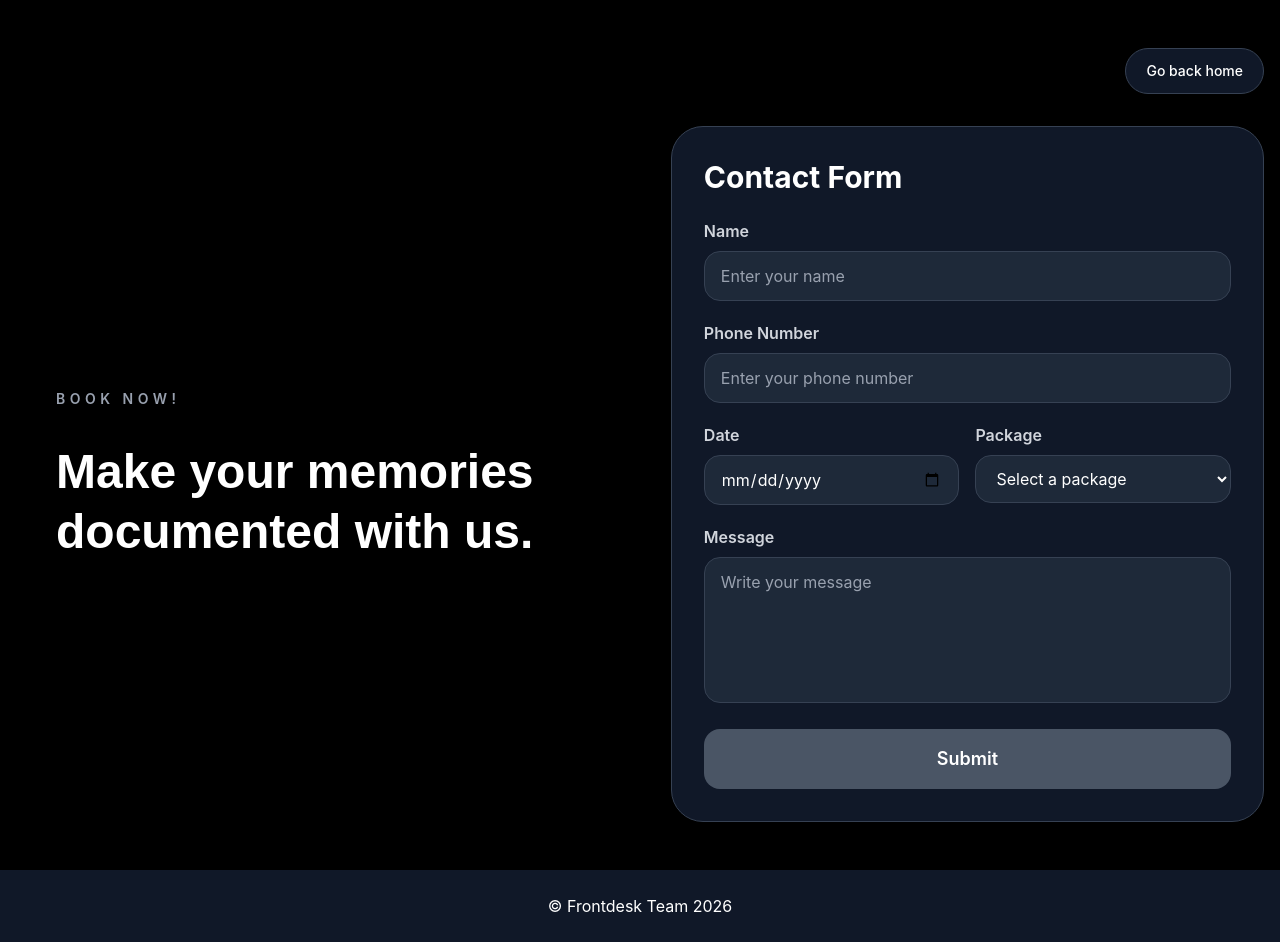
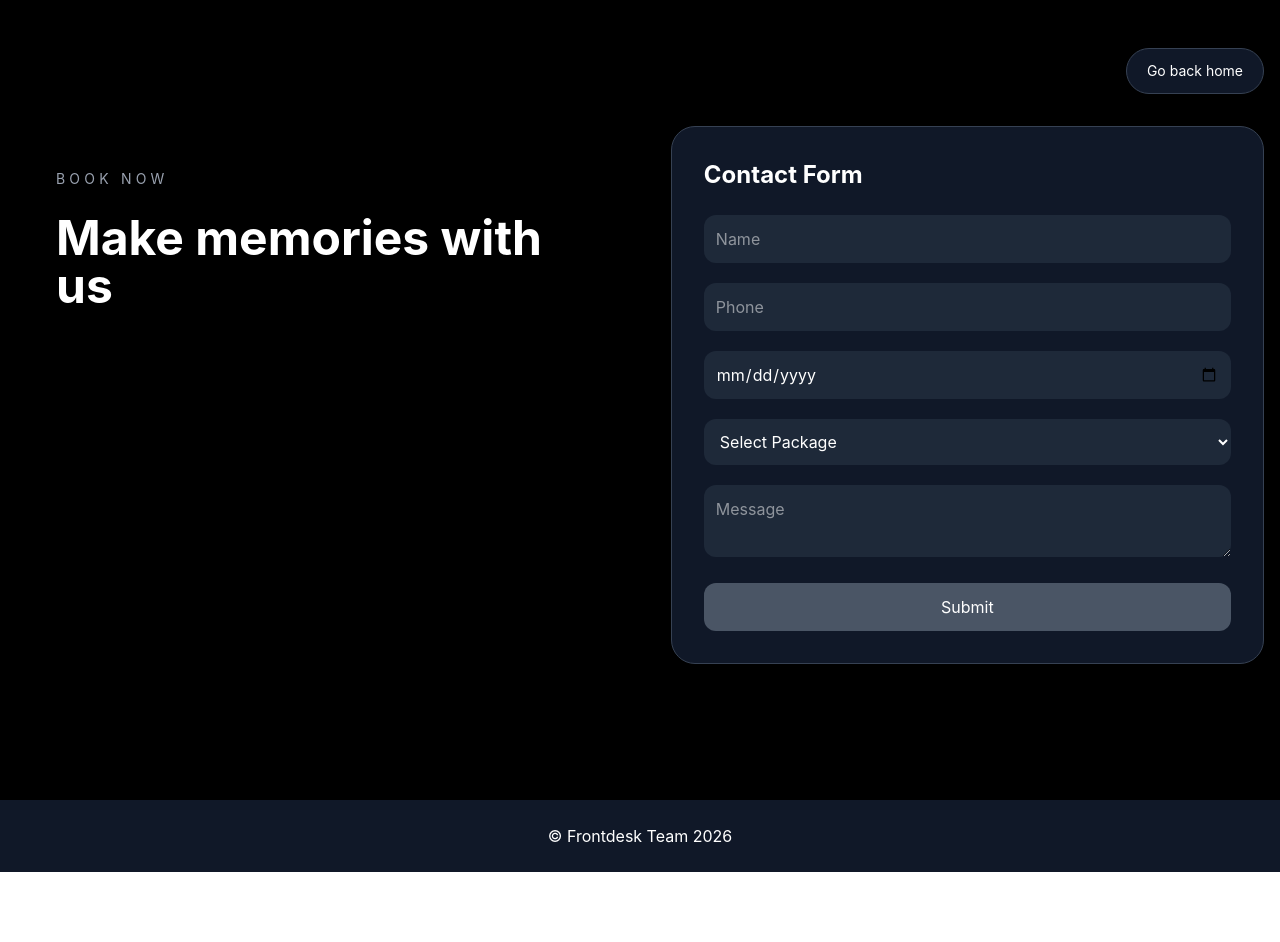
Before and after one commit to eringz/timeless-media-studio, a Next.js app: page /contact in a window 1280 px wide. After the commit the page ends 872 px from the top, so only its background shows below. Built offline with nearby package versions, Linux system fonts and the light colour scheme.

Commit message:
Update page.tsx

```diff
--- a/app/contact/page.tsx
+++ b/app/contact/page.tsx
@@ -22,11 +22,9 @@ function saveContactSubmission(submission: ContactSubmission) {
     localStorage.getItem("contactSubmissions") || "[]"
   ) as ContactSubmission[];
 
-  const next = [submission, ...existing];
-
   localStorage.setItem(
     "contactSubmissions",
-    JSON.stringify(next)
+    JSON.stringify([submission, ...existing])
   );
 }
 
@@ -38,22 +36,57 @@ export default function ContactUsPage() {
   const [message, setMessage] = useState("");
 
   const [email, setEmail] = useState("");
-  const [showEmailDialog, setShowEmailDialog] =
-    useState(false);
+  const [showEmailDialog, setShowEmailDialog] = useState(false);
+  const [emailError, setEmailError] = useState("");
+  const [feedback, setFeedback] = useState("");
 
-  const [feedback, setFeedback] = useState("");
-  const [emailError, setEmailError] = useState("");
+  const [showSuggestions, setShowSuggestions] = useState(false);
+
+  const emailDomains = [
+    "gmail.com",
+    "yahoo.com",
+    "outlook.com",
+    "icloud.com",
+    "hotmail.com",
+  ];
 
   useEffect(() => {
     document.body.classList.add("contact-page");
-
-    return () => {
-      document.body.classList.remove("contact-page");
-    };
+    return () => document.body.classList.remove("contact-page");
   }, []);
 
+  // EMAIL VALIDATION (anti typo + domain rules)
   const isValidEmail = (value: string) => {
-    return /^[^\s@]+@[^\s@]+\.[^\s@]+$/.test(value);
+    const regex =
+      /^[a-zA-Z0-9._%+-]+@[a-zA-Z0-9.-]+\.[a-zA-Z]{2,}$/;
+
+    if (!regex.test(value)) return false;
+
+    const blockedTLDs = [".co", ".c", ".cm", ".con", ".cmo"];
+
+    const domain = value.split("@")[1]?.toLowerCase() || "";
+    const tld = "." + domain.split(".").pop();
+
+    if (blockedTLDs.includes(tld)) return false;
+
+    return true;
+  };
+
+  // AUTOCOMPLETE SUGGESTIONS
+  const getEmailSuggestions = (value: string) => {
+    if (!value.includes("@")) return [];
+
+    const [name, domainPart] = value.split("@");
+
+    if (!domainPart) {
+      return emailDomains.map((d) => `${name}@${d}`);
+    }
+
+    return emailDomains
+      .filter((d) =>
+        d.startsWith(domainPart.toLowerCase())
+      )
+      .map((d) => `${name}@${d}`);
   };
 
   const handleSubmit = async (e: FormEvent) => {
@@ -75,16 +108,16 @@ export default function ContactUsPage() {
 
   const confirmBooking = async () => {
     if (!email) {
-      setEmailError("Email address is required.");
+      setEmailError("Email is required.");
       return;
     }
 
     if (!isValidEmail(email)) {
-      setEmailError("Please enter a valid email address.");
+      setEmailError(
+        "Invalid email. Please check spelling (e.g. gmail.com)."
+      );
       return;
     }
-
-    setEmailError("");
 
     try {
       const body = {
@@ -108,30 +141,22 @@ export default function ContactUsPage() {
       );
 
       if (!res.ok) {
-        const errorText = await res.text();
-
         throw new Error(
-          errorText ||
-            "Unable to send confirmation email."
+          await res.text() ||
+            "Unable to send confirmation"
         );
       }
 
       const submission: ContactSubmission = {
         ...body,
         timestamp: new Date().toISOString(),
-        id:
-          typeof crypto !== "undefined" &&
-          typeof crypto.randomUUID === "function"
-            ? crypto.randomUUID()
-            : `${Date.now()}-${Math.random()
-                .toString(36)
-                .slice(2)}`,
+        id: crypto.randomUUID(),
       };
 
       saveContactSubmission(submission);
 
       setFeedback(
-        `Booking confirmed! Confirmation sent to ${email}.`
+        `Booking confirmed! Sent to ${email}`
       );
 
       setName("");
@@ -142,11 +167,11 @@ export default function ContactUsPage() {
       setEmail("");
 
       setShowEmailDialog(false);
-    } catch (error) {
+    } catch (err) {
       setFeedback(
-        error instanceof Error
-          ? error.message
-          : "Failed to send confirmation."
+        err instanceof Error
+          ? err.message
+          : "Error sending booking"
       );
     }
   };
@@ -156,35 +181,30 @@ export default function ContactUsPage() {
       <div className="min-h-screen bg-black text-white py-12 px-4">
         <div className="max-w-[1300px] mx-auto">
 
-          {/* Back Button */}
+          {/* HEADER */}
           <div className="flex justify-end mb-8">
             <Link
               href="/"
-              className="inline-flex items-center rounded-full border border-gray-700 bg-gray-900 px-5 py-3 text-sm font-medium text-white transition hover:bg-gray-800"
+              className="rounded-full border border-gray-700 bg-gray-900 px-5 py-3 text-sm hover:bg-gray-800"
             >
               Go back home
             </Link>
           </div>
 
-          <div className="grid lg:grid-cols-[1.05fr_1fr] gap-8 items-center">
+          {/* FORM */}
+          <div className="grid lg:grid-cols-[1.05fr_1fr] gap-8">
 
-            {/* Left Content */}
-            <div className="bg-transparent rounded-3xl p-10">
-              <span className="text-sm font-semibold uppercase tracking-[0.32em] text-gray-400">
-                BOOK NOW!
+            <div className="p-10">
+              <span className="text-gray-400 uppercase tracking-[0.3em] text-sm">
+                BOOK NOW
               </span>
-
-              <h1
-                className="mt-8 text-5xl font-extrabold leading-tight text-white"
-                style={{ fontFamily: "sans-serif" }}
-              >
-                Make your memories documented with us.
+              <h1 className="mt-6 text-5xl font-bold">
+                Make memories with us
               </h1>
             </div>
 
-            {/* Contact Form */}
-            <div className="bg-gray-900 border border-gray-700 rounded-[32px] p-8 shadow-2xl">
-              <h2 className="text-3xl font-bold text-white mb-6">
+            <div className="bg-gray-900 border border-gray-700 rounded-3xl p-8">
+              <h2 className="text-2xl font-bold mb-6">
                 Contact Form
               </h2>
 
@@ -192,49 +212,23 @@ export default function ContactUsPage() {
                 onSubmit={handleSubmit}
                 className="space-y-5"
               >
-                {/* Name */}
-                <div>
-                  <label className="block text-gray-300 font-semibold mb-2">
-                    Name
-                  </label>
-
                 <input
-                    type="text"
+                  placeholder="Name"
                   value={name}
                   onChange={(e) =>
                     setName(e.target.value)
                   }
-                    placeholder="Enter your name"
-                    className="w-full rounded-2xl border border-gray-700 bg-gray-800 px-4 py-3 text-white placeholder-gray-400 focus:border-gray-500 focus:outline-none"
-                    required
+                  className="w-full p-3 bg-gray-800 rounded-xl"
                 />
-                </div>
-
-                {/* Phone */}
-                <div>
-                  <label className="block text-gray-300 font-semibold mb-2">
-                    Phone Number
-                  </label>
 
                 <input
-                    type="tel"
+                  placeholder="Phone"
                   value={phone}
                   onChange={(e) =>
                     setPhone(e.target.value)
                   }
-                    placeholder="Enter your phone number"
-                    className="w-full rounded-2xl border border-gray-700 bg-gray-800 px-4 py-3 text-white placeholder-gray-400 focus:border-gray-500 focus:outline-none"
-                    required
+                  className="w-full p-3 bg-gray-800 rounded-xl"
                 />
-                </div>
-
-                {/* Date + Package */}
-                <div className="grid gap-4 lg:grid-cols-2">
-
-                  <div>
-                    <label className="block text-gray-300 font-semibold mb-2">
-                      Date
-                    </label>
 
                 <input
                   type="date"
@@ -242,73 +236,46 @@ export default function ContactUsPage() {
                   onChange={(e) =>
                     setDate(e.target.value)
                   }
-                      className="w-full rounded-2xl border border-gray-700 bg-gray-800 px-4 py-3 text-white focus:border-gray-500 focus:outline-none"
-                      required
+                  className="w-full p-3 bg-gray-800 rounded-xl"
                 />
-                  </div>
-
-                  <div>
-                    <label className="block text-gray-300 font-semibold mb-2">
-                      Package
-                    </label>
 
                 <select
                   value={packageType}
                   onChange={(e) =>
                     setPackageType(e.target.value)
                   }
-                      className="w-full rounded-2xl border border-gray-700 bg-gray-800 px-4 py-3 text-white focus:border-gray-500 focus:outline-none"
-                      required
+                  className="w-full p-3 bg-gray-800 rounded-xl"
                 >
                   <option value="">
-                        Select a package
+                    Select Package
                   </option>
-
                   <option value="basic">
                     Basic
                   </option>
-
                   <option value="standard">
                     Standard
                   </option>
-
                   <option value="premium">
                     Premium
                   </option>
                 </select>
-                  </div>
-                </div>
-
-                {/* Message */}
-                <div>
-                  <label className="block text-gray-300 font-semibold mb-2">
-                    Message
-                  </label>
 
                 <textarea
+                  placeholder="Message"
                   value={message}
                   onChange={(e) =>
                     setMessage(e.target.value)
                   }
-                    placeholder="Write your message"
-                    rows={5}
-                    className="w-full rounded-2xl border border-gray-700 bg-gray-800 px-4 py-3 text-white placeholder-gray-400 focus:border-gray-500 focus:outline-none resize-none"
-                    required
+                  className="w-full p-3 bg-gray-800 rounded-xl"
                 />
-                </div>
 
-                {/* Submit */}
-                <button
-                  type="submit"
-                  className="w-full rounded-2xl bg-gray-600 py-4 text-lg font-semibold text-white transition duration-200 hover:bg-gray-500 active:scale-95"
-                >
+                <button className="w-full bg-gray-600 py-3 rounded-xl">
                   Submit
                 </button>
               </form>
 
-              {/* Feedback */}
               {feedback && (
-                <p className="mt-4 text-sm text-green-300">
+                <p className="mt-4 text-green-300 text-sm">
                   {feedback}
                 </p>
               )}
@@ -317,19 +284,17 @@ export default function ContactUsPage() {
         </div>
       </div>
 
-      {/* EMAIL POPUP DIALOG */}
+      {/* EMAIL DIALOG */}
       {showEmailDialog && (
-        <div className="fixed inset-0 z-50 flex items-center justify-center bg-black/70 px-4">
+        <div className="fixed inset-0 bg-black/70 flex items-center justify-center p-4 z-50">
+          <div className="bg-gray-900 p-6 rounded-2xl w-full max-w-md border border-gray-700">
 
-          <div className="w-full max-w-md rounded-3xl border border-gray-700 bg-gray-900 p-8 shadow-2xl">
-
-            <h2 className="text-2xl font-bold text-white mb-4">
-              Confirm Booking
+            <h2 className="text-xl font-bold mb-3">
+              Confirm Email
             </h2>
 
-            <p className="text-gray-300 mb-5">
-              Enter the email address where the
-              booking confirmation will be sent.
+            <p className="text-gray-400 mb-4">
+              Enter email for booking confirmation
             </p>
 
             <input
@@ -338,37 +303,63 @@ export default function ContactUsPage() {
               onChange={(e) => {
                 setEmail(e.target.value);
                 setEmailError("");
+                setShowSuggestions(true);
               }}
-              placeholder="Enter your email address"
-              className="w-full rounded-2xl border border-gray-700 bg-gray-800 px-4 py-3 text-white placeholder-gray-400 focus:border-gray-500 focus:outline-none"
+              onFocus={() =>
+                setShowSuggestions(true)
+              }
+              onBlur={() =>
+                setTimeout(
+                  () =>
+                    setShowSuggestions(false),
+                  150
+                )
+              }
+              className="w-full p-3 bg-gray-800 rounded-xl"
+              placeholder="you@gmail.com"
             />
 
+            {/* Suggestions */}
+            {showSuggestions &&
+              email.includes("@") && (
+                <div className="mt-2 bg-gray-800 rounded-xl overflow-hidden border border-gray-700">
+                  {getEmailSuggestions(email)
+                    .slice(0, 4)
+                    .map((s, i) => (
+                      <div
+                        key={i}
+                        onMouseDown={() => {
+                          setEmail(s);
+                          setShowSuggestions(false);
+                        }}
+                        className="px-3 py-2 hover:bg-gray-700 cursor-pointer text-sm"
+                      >
+                        {s}
+                      </div>
+                    ))}
+                </div>
+              )}
+
             {emailError && (
-              <p className="mt-2 text-sm text-red-400">
+              <p className="text-red-400 text-sm mt-2">
                 {emailError}
               </p>
             )}
 
-            <div className="mt-6 flex gap-3">
+            <div className="flex gap-3 mt-5">
 
-              {/* Cancel */}
               <button
-                type="button"
-                onClick={() => {
-                  setShowEmailDialog(false);
-                  setEmail("");
-                  setEmailError("");
-                }}
-                className="flex-1 rounded-2xl border border-gray-700 bg-gray-800 py-3 text-white transition hover:bg-gray-700"
+                onClick={() =>
+                  setShowEmailDialog(false)
+                }
+                className="flex-1 bg-gray-800 py-2 rounded-xl"
               >
                 Cancel
               </button>
 
-              {/* Confirm */}
               <button
-                type="button"
                 onClick={confirmBooking}
-                className="flex-1 rounded-2xl bg-gray-600 py-3 font-semibold text-white transition hover:bg-gray-500"
+                className="flex-1 bg-gray-600 py-2 rounded-xl"
               >
                 Confirm
               </button>
```
Lines whose indentation alone changed are shown as unchanged.
